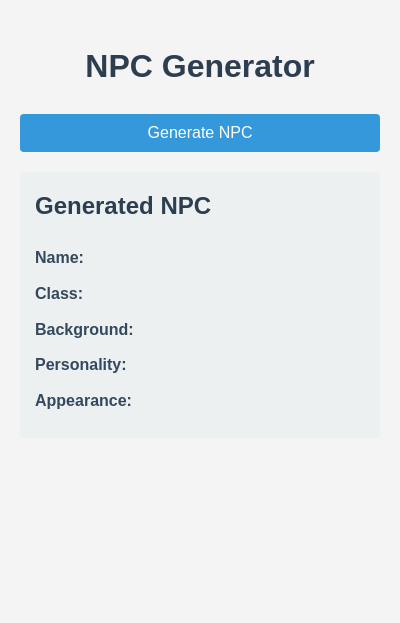
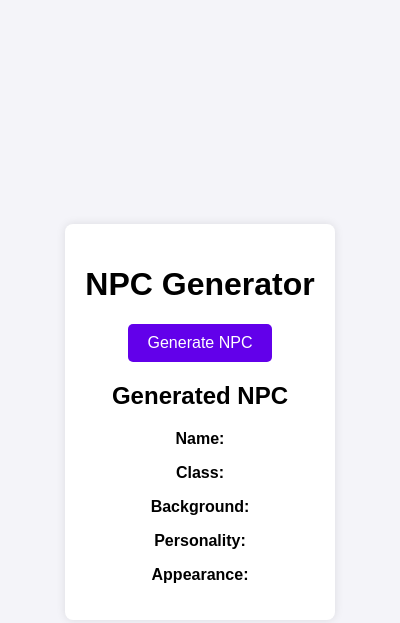
Before and after one commit to Jimpeccable/NPCGenerator-OBR, a browser extension: page popup.html in a window 400 px wide. Drawn offline with Linux system fonts and the light colour scheme.

Commit message:
Update styles.css

```diff
--- a/styles.css
+++ b/styles.css
@@ -1,58 +1,36 @@
 body {
     font-family: Arial, sans-serif;
-    line-height: 1.6;
-    color: #333;
-    max-width: 800px;
-    margin: 0 auto;
-    padding: 20px;
-    background-color: #f4f4f4;
+    background-color: #f4f4f9;
+    display: flex;
+    justify-content: center;
+    align-items: center;
+    height: 100vh;
+    margin: 0;
 }
 
-#app {
-    background-color: #fff;
+.container {
+    text-align: center;
+    background: #fff;
+    padding: 20px;
     border-radius: 8px;
-    padding: 20px;
     box-shadow: 0 0 10px rgba(0, 0, 0, 0.1);
 }
 
-h1 {
-    color: #2c3e50;
-    text-align: center;
-}
-
 button {
-    display: block;
-    width: 100%;
-    padding: 10px;
-    background-color: #3498db;
-    color: #fff;
+    background-color: #6200ea;
+    color: white;
     border: none;
-    border-radius: 4px;
+    padding: 10px 20px;
+    border-radius: 5px;
+    cursor: pointer;
     font-size: 16px;
-    cursor: pointer;
-    transition: background-color 0.3s ease;
 }
 
 button:hover {
-    background-color: #2980b9;
+    background-color: #3700b3;
 }
 
-#npc-output {
+#npc-display {
     margin-top: 20px;
-    padding: 15px;
-    background-color: #ecf0f1;
-    border-radius: 4px;
+    text-align: left;
 }
-
-#npc-output h2 {
-    color: #2c3e50;
-    margin-top: 0;
-}
-
-#npc-output p {
-    margin: 10px 0;
-}
-
-#npc-output strong {
-    color: #34495e;
-}
```
